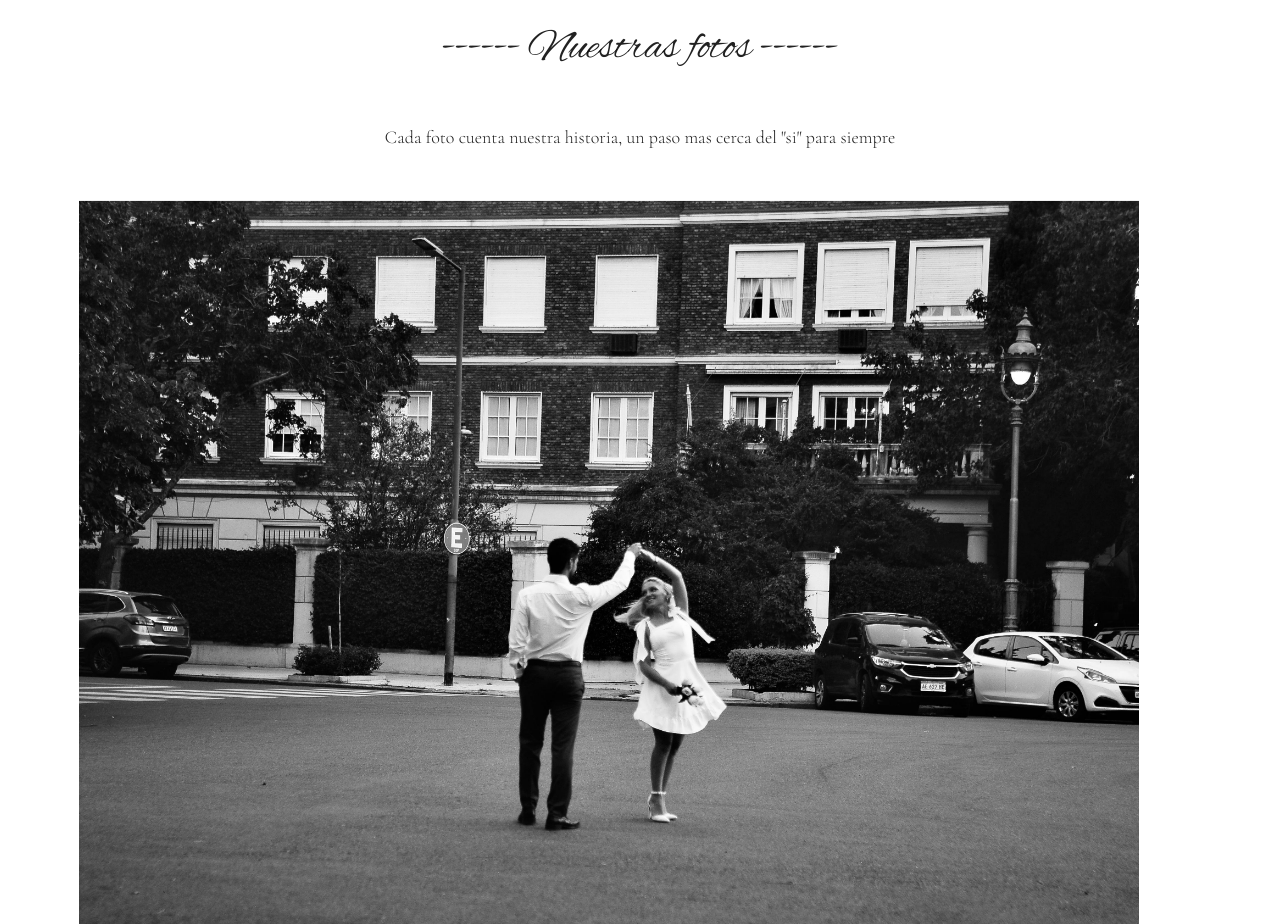
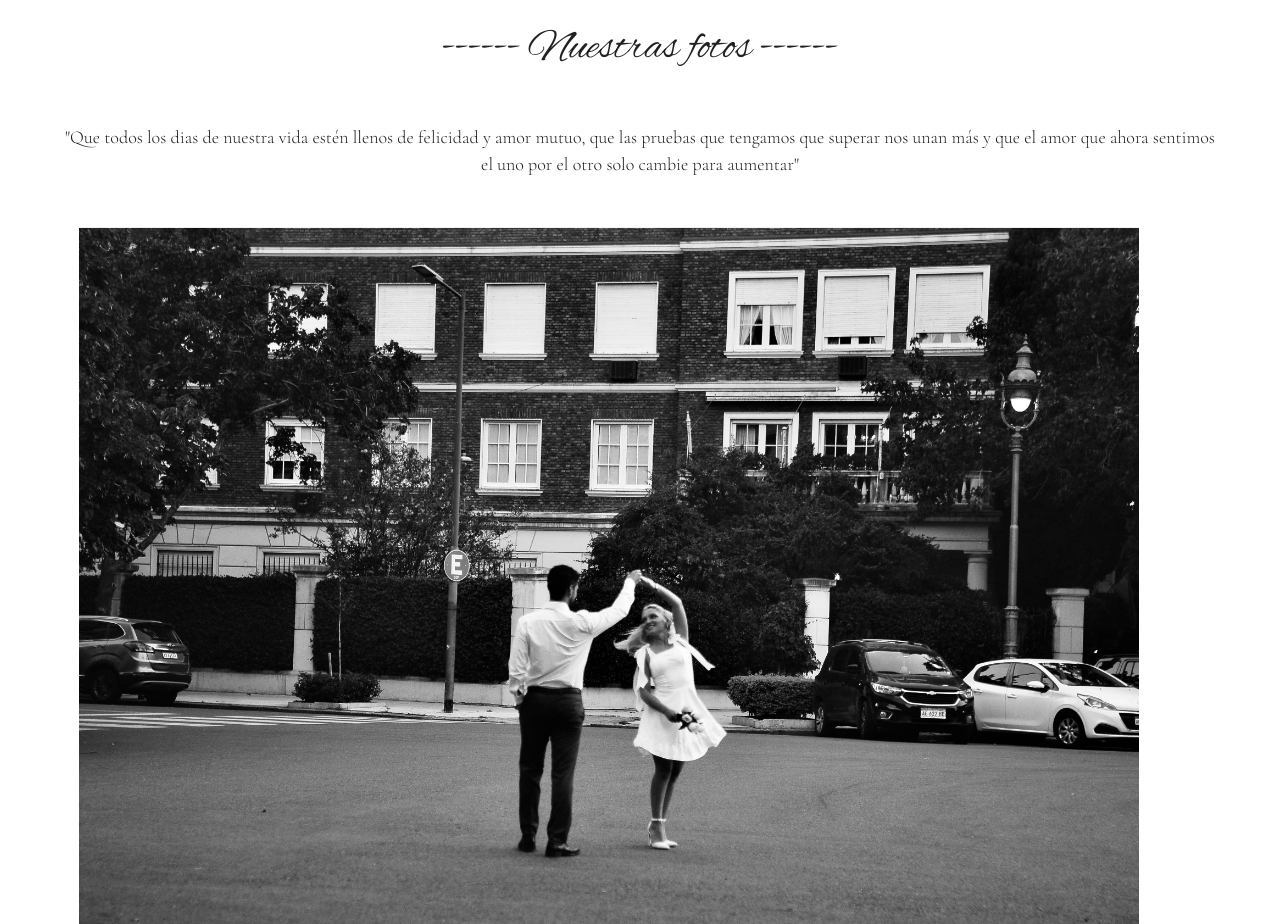
Before and after one commit to FranciscoRomero01/casamiento, a plain HTML site: page index.html in a window 1280 px wide. Shown: the part 5080-6004 px from the top of the page. Drawn offline with nearby package versions, Linux system fonts and the light colour scheme; a web font is replaced by a local one.

Commit message:
Add files via upload

```diff
--- a/index.html
+++ b/index.html
@@ -46,6 +46,7 @@
             <div id="ceremonia">
                 <img data-aos="fade-zoom" src="multimedia/icons/icons8-anillos-de-boda-100.png" alt="">
                 <h2 data-aos="fade-zoom">CEREMONIA</h2>
+
 
                 <div id="dia_hora">
                     <p data-aos="fade-right">29 MAR</p>
@@ -154,7 +155,9 @@
         </div>
         <div id="fotos">
             <h3>------ Nuestras fotos ------</h3>
-            <p>Cada foto cuenta nuestra historia, un paso mas cerca del "si" para siempre</p>
+            <p>"Que todos los dias de nuestra vida estén llenos de felicidad y amor mutuo,
+                que las pruebas que tengamos que superar nos unan más y que el amor que ahora
+                sentimos el uno por el otro solo cambie para aumentar"</p>
             <img class="materialboxed imagen1" data-aos="fade-zoom" src="multimedia/Fotos/3.jpg">
             <img class="materialboxed imagen2" data-aos="fade-zoom" src="multimedia/Fotos/2.jpg">
             <img class="materialboxed imagen4" data-aos="fade-zoom" src="multimedia/Fotos/5.jpg">
--- a/style.css
+++ b/style.css
@@ -309,7 +309,6 @@ a{
 .modal-content div p{
     text-align: left;
     font-family: sans-serif;
-    font-family: 'Cormorant Garamond';
 }
 
 .modal-pase div p{
```
